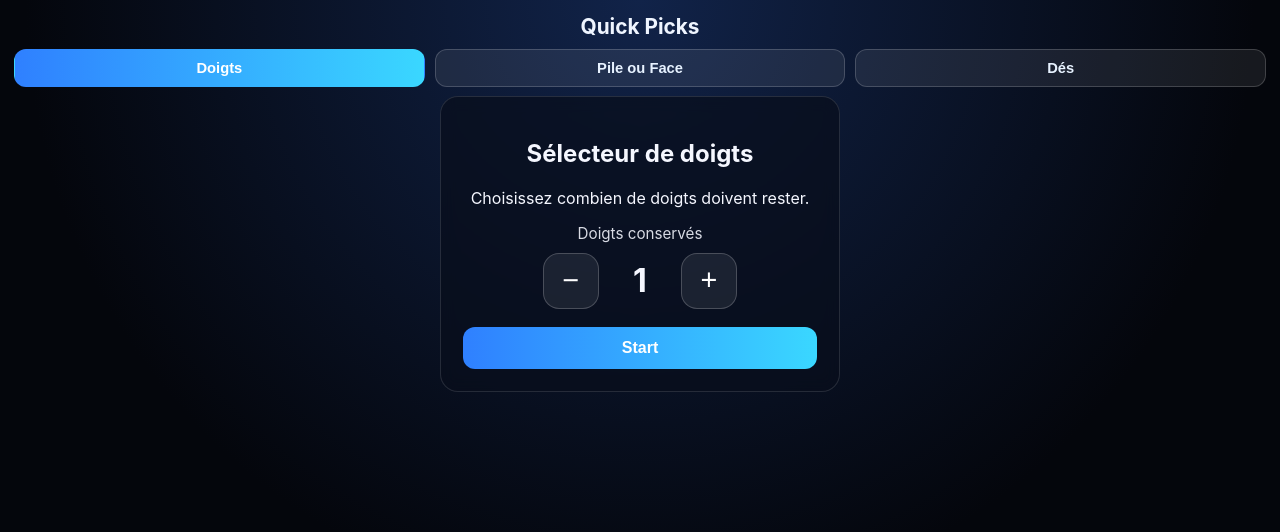
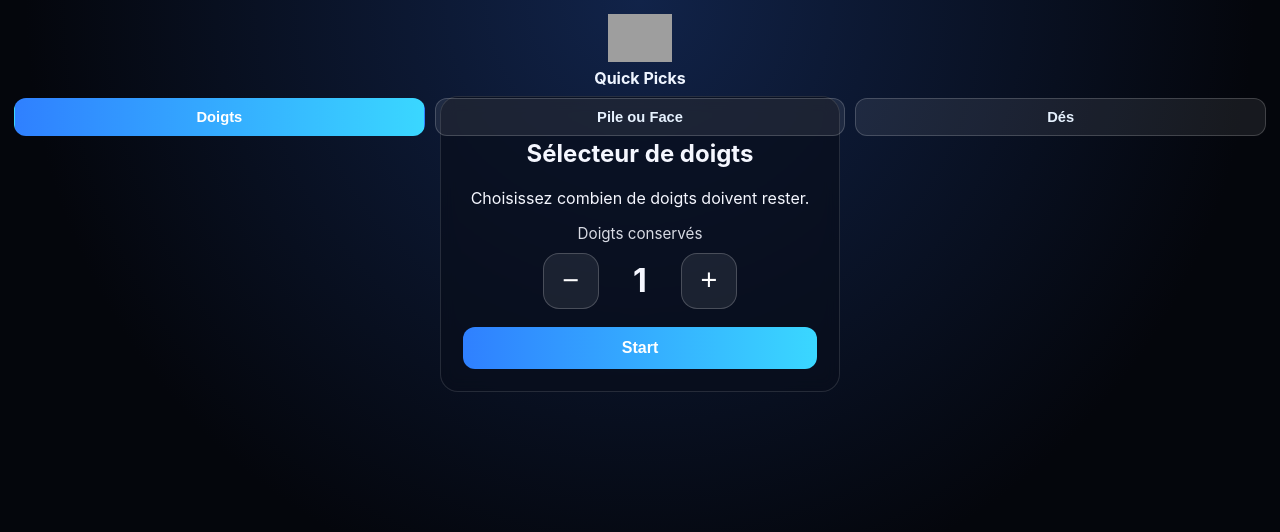
Before and after one commit to gabrielvrnnn/Jeux-interactif, a React (Vite) app: page / in a window 1280 px wide. Shown: the top 532 px of the page. Built offline with nearby package versions, Linux system fonts and the light colour scheme; grey boxes are pictures that could not be loaded.

Commit message:
Replace header title with configurable logo branding

```diff
--- a/src/App.jsx
+++ b/src/App.jsx
@@ -262,7 +262,10 @@ export default function App() {
       onTouchCancel={updateFromTouchEvent}
     >
       <header className="topbar">
-        <h1>Quick Picks</h1>
+        <div className="brand">
+          <img className="brand-logo" src="/logo.png" alt="Quick Picks logo" />
+          <span>Quick Picks</span>
+        </div>
         <div className="tabs tabs-3">
           <button type="button" className={`tab-btn ${currentGame === GAME.FINGER ? 'active' : ''}`} onClick={() => handleGameChange(GAME.FINGER)}>Doigts</button>
           <button type="button" className={`tab-btn ${currentGame === GAME.COIN ? 'active' : ''}`} onClick={() => handleGameChange(GAME.COIN)}>Pile ou Face</button>
--- a/src/styles.css
+++ b/src/styles.css
@@ -42,11 +42,19 @@ body {
   gap: 10px;
 }
 
-.topbar h1 {
-  margin: 0;
-  text-align: center;
-  font-size: 1.3rem;
+.brand {
+  display: flex;
+  flex-direction: column;
+  align-items: center;
+  gap: 6px;
   color: #eff5ff;
+  font-weight: 700;
+}
+
+.brand-logo {
+  height: clamp(34px, 6vh, 54px);
+  width: auto;
+  object-fit: contain;
 }
 
 .tabs {
@@ -357,8 +365,12 @@ body {
     gap: 8px;
   }
 
-  .topbar h1 {
-    font-size: 1.1rem;
+  .brand-logo {
+    height: 34px;
+  }
+
+  .brand {
+    font-size: 0.95rem;
   }
 
   .tab-btn {
```
